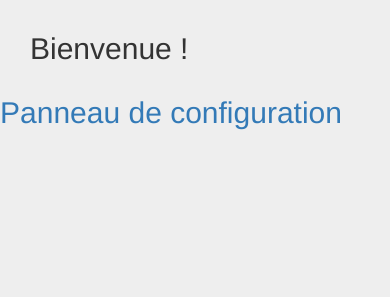
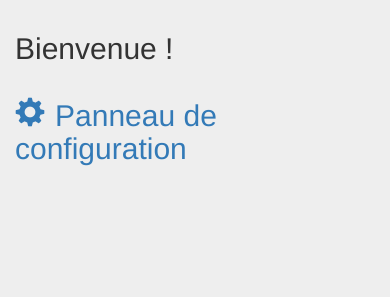
Before and after one commit to DineshGov/MapGame, a PHP site: page /main/menu_principal.php in a window 390 px wide. Shown: the part 54-351 px from the top of the page. Run offline with PHP 8.4, Linux system fonts and the light colour scheme; data that the repository does not hold is empty.

Commit message:
corrections mineures

```diff
--- /dev/null
+++ b/main/css/menu_principal.css
@@ -0,0 +1,3 @@
+.glyphicon-cog{
+	margin-right: 10px;
+}
--- a/main/header.php
+++ b/main/header.php
@@ -17,6 +17,7 @@
     <script src="js/redirection_pages_function_main.js"></script>
     <link href="css/header.css" rel="stylesheet">
     <link href="css/deconnexion.css" rel="stylesheet">
+    <link href="css/menu_principal.css" rel="stylesheet">
   </head>
 
   <body>
--- a/main/menu_principal.php
+++ b/main/menu_principal.php
@@ -5,7 +5,6 @@
 
 
 
-    <div class="col-lg-12 col-md-12 col-sm-12">
       <div class="col-lg-offset-1 col-md-offset-1 col-sm-offset-1 col-lg-11 col-md-11 col-sm-11"> <h2>Bienvenue !</h2> </div>
 
       <?php
@@ -19,6 +18,7 @@
         echo "</div>";
 
       ?>
+
+    <div class="col-lg-offset-1 col-lg-11 col-md-offset-1 col-md-11 col-sm-offset-1 col-sm-11">
+      <a href="administration.php"><h2><span class="glyphicon glyphicon-cog"></span>Panneau de configuration</h2></a>
     </div>
-
-    <div class="col-lg-offset-1 col-md-offset-1 col-sm-offset-1"> <a href="administration.php"><h2>Panneau de configuration</h2></a> </div>
--- a/redirection_connexion.php
+++ b/redirection_connexion.php
@@ -9,7 +9,7 @@ require('database_auth.php');?>
 <div class="div_redirection">
 <?php
 
-	if( isset($_POST['inputLogin']) && isset($_POST['inputPassword']) && trim($_POST['inputLogin']) !== "" && trim($_POST['inputPassword']) !== "" && $_POST['inputLogin']="admin"){
+	if( isset($_POST['inputLogin']) && isset($_POST['inputPassword']) && trim($_POST['inputLogin']) !== "" && trim($_POST['inputPassword']) !== "" && $_POST['inputLogin']==="admin"){
 		$req=$bd->prepare('select count(*) as resultat from Users where login=:log and password=:pas');
 		$req->bindvalue(':log', $_POST['inputLogin']);
 		$req->bindvalue(':pas', $_POST['inputPassword']);
```
